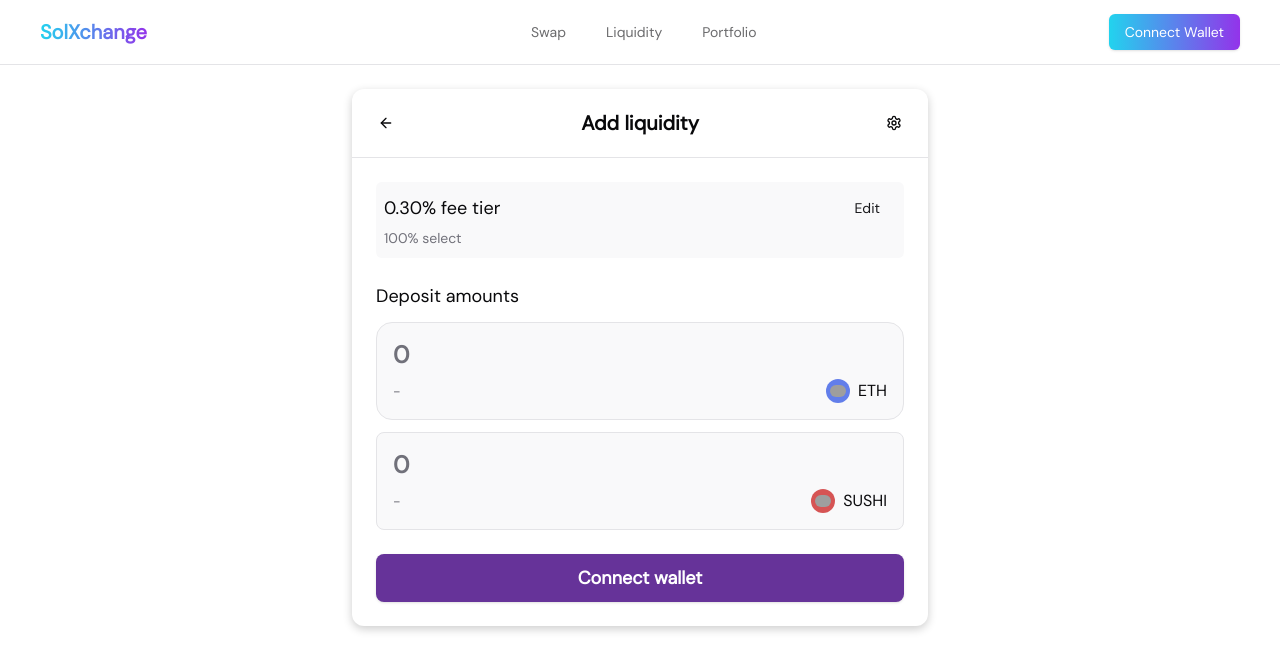
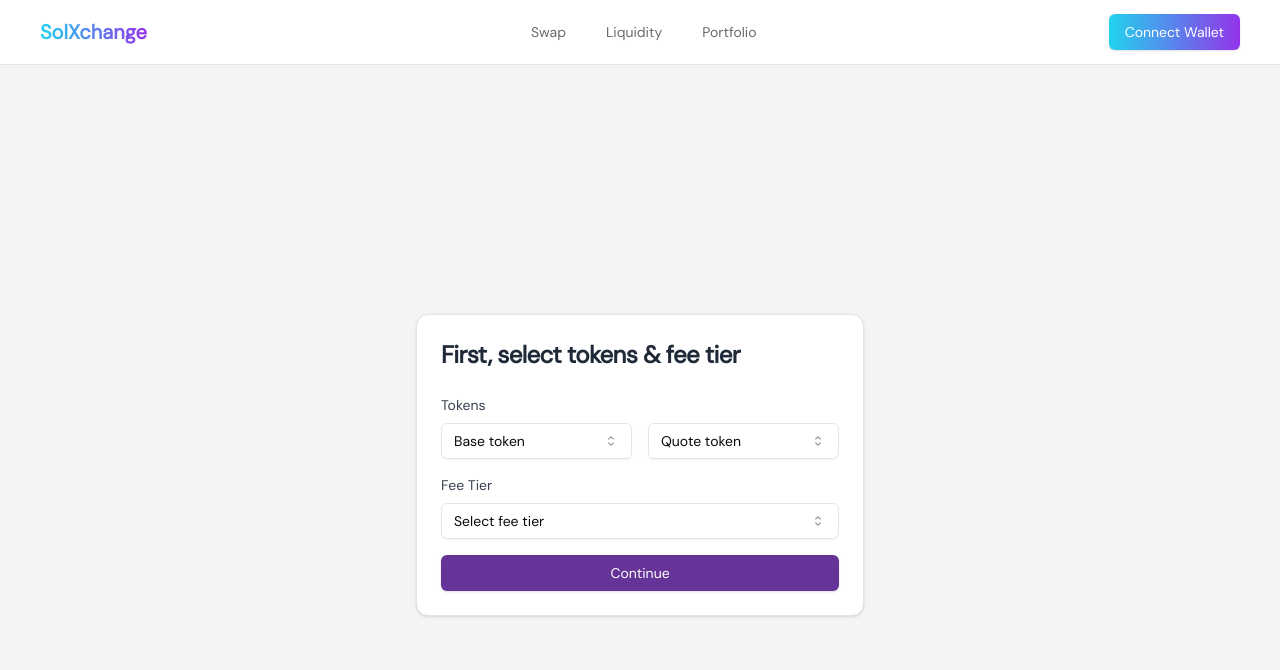
Before and after one commit to Nithishvb/SolXchange, a Next.js app: page /pools/create in a window 1280 px wide. Shown: the top 670 px of the page. Built offline with nearby package versions, Linux system fonts and the light colour scheme; no server answers; grey boxes are pictures that could not be loaded.

Commit message:
feat: add create pool page

```diff
--- a/src/app/pools/LiquidityPools.tsx
+++ b/src/app/pools/LiquidityPools.tsx
@@ -10,6 +10,7 @@ import {
 } from "@/components/ui/table";
 import { ChevronDown, Search } from "lucide-react";
 import { PoolTable } from "./PoolTable";
+import { useRouter } from "next/navigation";
 interface Pools {
   id: string;
   tokenALogo: string;
@@ -25,6 +26,8 @@ interface Pools {
 export default function LiquidityPool() {
   const [pools, setPools] = useState<Pools[]>([]);
   const [searcVal, setSearchVal] = useState<string>("");
+
+  const router = useRouter();
 
   const poolsData = async () => {
     const data = await fetch(
@@ -73,7 +76,7 @@ export default function LiquidityPool() {
             </div>
           </div>
           <div>
-          <button className="px-4 py-2 text-black backdrop-blur-sm border border-black rounded-full hover:shadow-[0px_0px_4px_4px_rgba(0,0,0,0.1)] bg-white/[0.2] text-sm transition duration-200">
+          <button onClick={() => router.push("/pools/create")} className="px-4 py-2 text-black backdrop-blur-sm border border-black rounded-full hover:shadow-[0px_0px_4px_4px_rgba(0,0,0,0.1)] bg-white/[0.2] text-sm transition duration-200">
             Create pool
           </button>
           </div>
--- a/src/app/pools/[...id]/AddLiquidity.tsx
+++ b/src/app/pools/[...id]/AddLiquidity.tsx
@@ -137,7 +137,7 @@ export default function AddLiquidity() {
           </div>
         </div>
 
-        <Button className="w-full bg-rebeccapurple hover:bg-rebeccapurple-600 text-white h-12 rounded-lg text-lg font-semibold	">
+        <Button className="w-full bg-rebeccapurple hover:bg-rebeccapurple-600 text-white h-12 rounded-lg text-lg font-semibold">
           Connect wallet
         </Button>
       </div>
--- /dev/null
+++ b/src/app/pools/create/CreatePool.tsx
@@ -0,0 +1,72 @@
+import { Button } from "@/components/ui/button";
+import { Card, CardContent, CardHeader, CardTitle } from "@/components/ui/card";
+import {
+  Select,
+  SelectContent,
+  SelectItem,
+  SelectTrigger,
+  SelectValue,
+} from "@/components/ui/select";
+
+export default function CreatePool() {
+  return (
+    <div className="h-screen bg-gray-100 flex items-center justify-center p-4">
+      <Card className="w-full max-w-md">
+        <CardHeader>
+          <CardTitle className="text-2xl font-semibold text-gray-800">
+            First, select tokens & fee tier
+          </CardTitle>
+        </CardHeader>
+        <CardContent className="space-y-4">
+          <div className="space-y-2">
+            <h3 className="text-sm font-medium text-gray-700">Tokens</h3>
+            <div className="grid grid-cols-2 gap-4">
+              <Select>
+                <SelectTrigger className="w-full">
+                  <SelectValue placeholder="Base token" />
+                </SelectTrigger>
+                <SelectContent>
+                  <SelectItem value="ray">
+                    <div className="flex items-center">
+                      <div className="w-6 h-6 rounded-full bg-blue-500 mr-2" />
+                      RAY
+                    </div>
+                  </SelectItem>
+                </SelectContent>
+              </Select>
+              <Select>
+                <SelectTrigger className="w-full">
+                  <SelectValue placeholder="Quote token" />
+                </SelectTrigger>
+                <SelectContent>
+                  <SelectItem value="usdt">
+                    <div className="flex items-center">
+                      <div className="w-6 h-6 rounded-full bg-green-500 mr-2" />
+                      USDT
+                    </div>
+                  </SelectItem>
+                </SelectContent>
+              </Select>
+            </div>
+          </div>
+          <div className="space-y-2">
+            <h3 className="text-sm font-medium text-gray-700">Fee Tier</h3>
+            <Select>
+              <SelectTrigger className="w-full">
+                <SelectValue placeholder="Select fee tier" />
+              </SelectTrigger>
+              <SelectContent>
+                <SelectItem value="0.03">0.03%</SelectItem>
+                <SelectItem value="0.05">0.05%</SelectItem>
+                <SelectItem value="0.1">0.1%</SelectItem>
+              </SelectContent>
+            </Select>
+          </div>
+          <Button className="w-full bg-rebeccapurple text-white hover:bg-rebeccapurple-600">
+            Continue
+          </Button>
+        </CardContent>
+      </Card>
+    </div>
+  );
+}
--- /dev/null
+++ b/src/app/pools/create/page.tsx
@@ -0,0 +1,12 @@
+import React from "react";
+import CreatePool from "./CreatePool";
+
+const page = () => {
+  return (
+    <div>
+      <CreatePool />
+    </div>
+  );
+};
+
+export default page;
```
